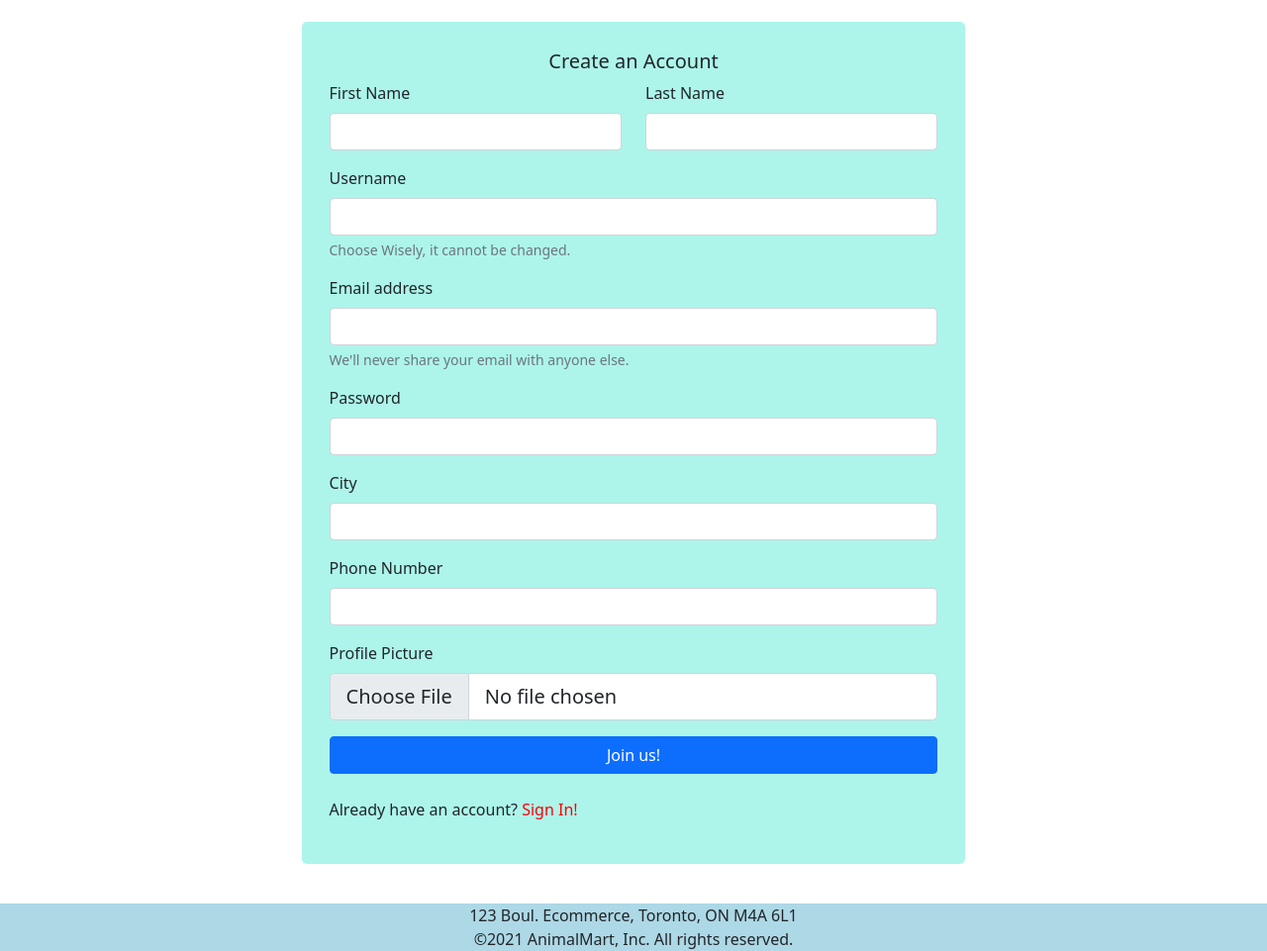
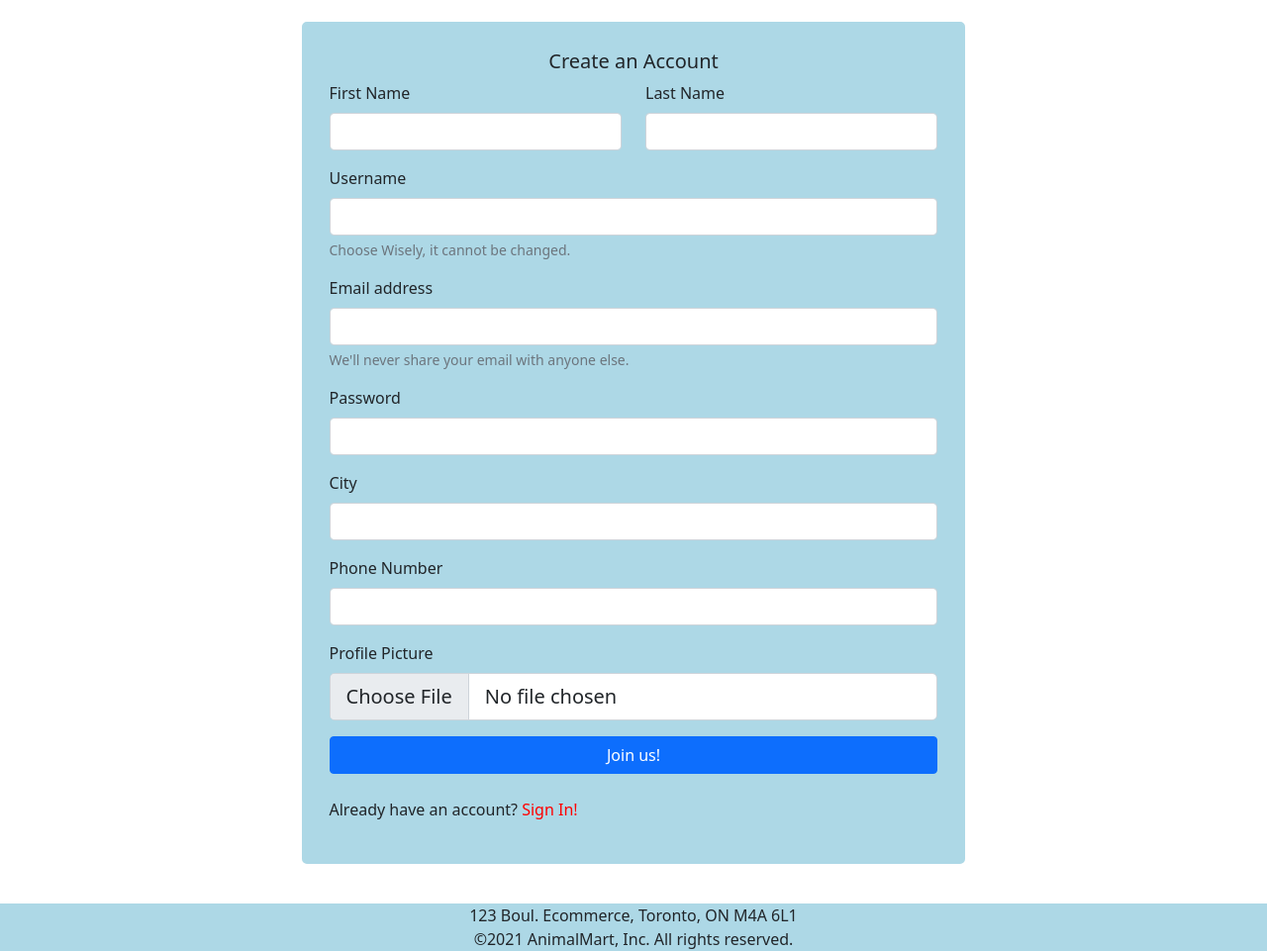
Before and after one commit to AngelNorStou/AnimalMart, a PHP site: page /signup.php in a window 1280 px wide. Shown: the part 61-1022 px from the top of the page at 99% size. Run offline with PHP 8.4, Linux system fonts and the light colour scheme.

Commit message:
small change

```diff
--- a/view/login.php
+++ b/view/login.php
@@ -54,7 +54,7 @@ $message = $controller_user->verify_login($_POST);
     </div>
 </nav>
 <div class="container">
-	<form class="userForms" action="login.php" method="POST">
+	<form class="userForms" action="login.php" method="POST" style="background-color: lightblue; border-color: lightblue;">
 	<h5 class="text-center">Welcome Back!</h5>
 	  <div class="mb-3">
 	    <label for="login_username" class="form-label">Username</label>
--- a/view/signup.php
+++ b/view/signup.php
@@ -55,7 +55,7 @@ $controller_user->verify_insert($_POST);
     </div>
 </nav>
 <div class="container">
-	<form class="userForms" action="signup.php" method="POST" enctype="multipart/form-data">
+	<form class="userForms" action="signup.php" method="POST" enctype="multipart/form-data" style="background-color: lightblue; border-color: lightblue;">
 	<h5 class="text-center">Create an Account</h5>
 	<div class="row">
 	  <div class="mb-3 col">
```
